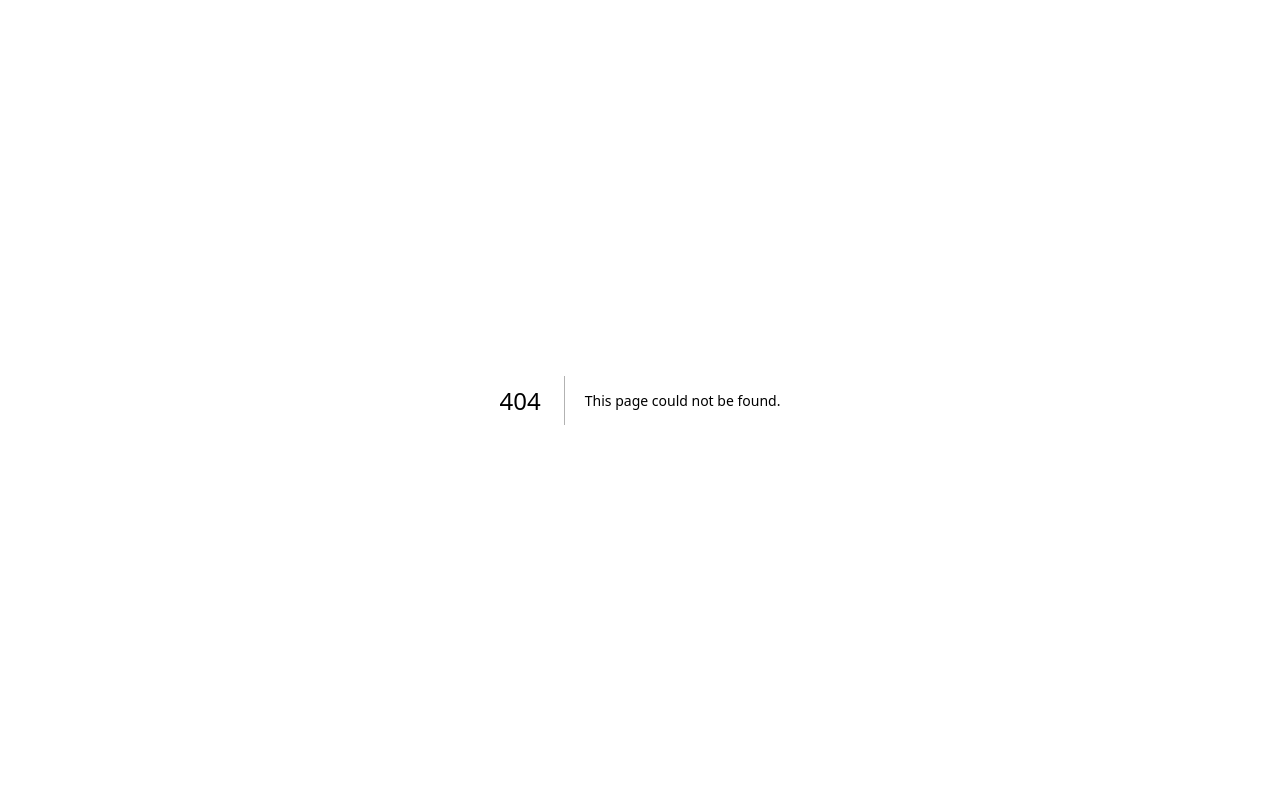
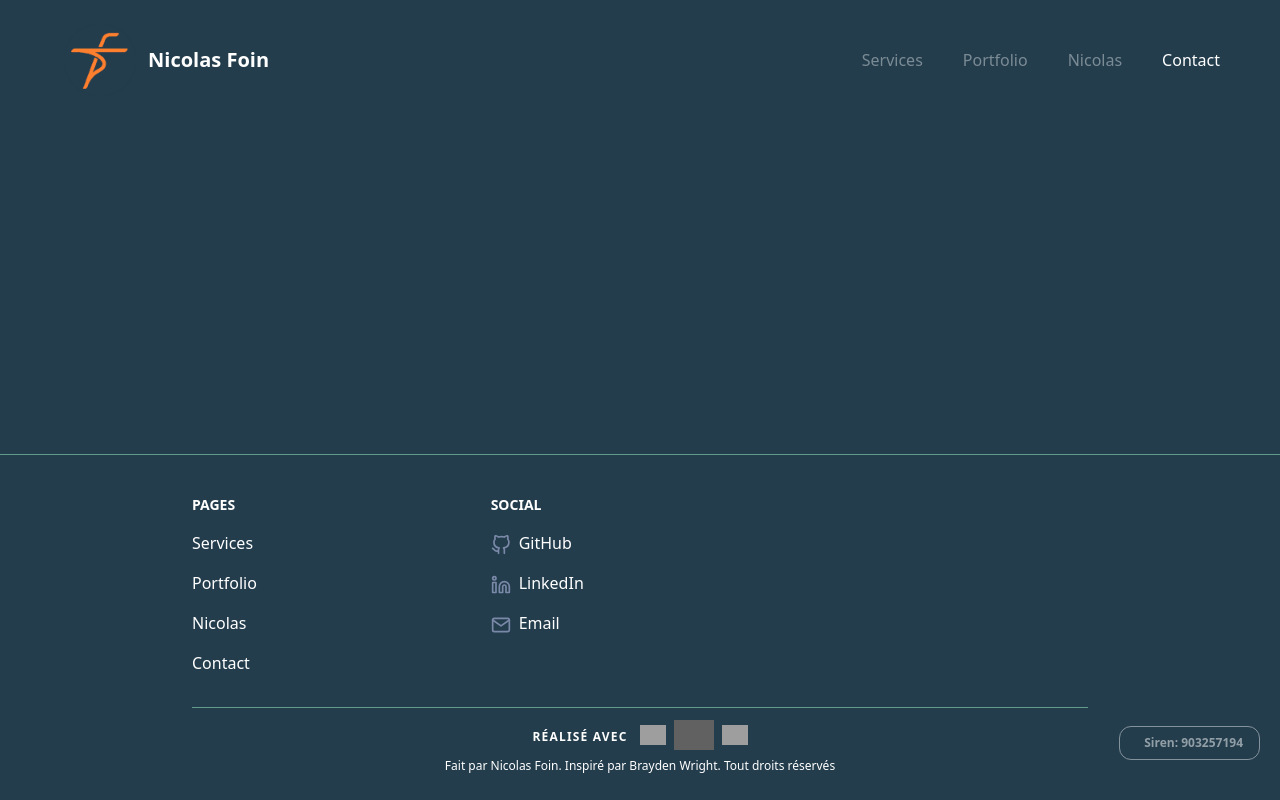
Before and after one commit to NicolasF-N7/rebranded_portfolio, a Next.js app: page /contact in a window 1280 px wide. Before the commit this address had no page. Built offline with nearby package versions, Linux system fonts and the light colour scheme; grey boxes are pictures that could not be loaded.

Commit message:
added pages files

```diff
--- a/src/components/shared/footer.tsx
+++ b/src/components/shared/footer.tsx
@@ -42,7 +42,7 @@ function Footer() {
         })}
       </div>
 
-      <div className="max-w-4xl w-full m-auto mt-8 pt-8 sm:mt-4 sm:pt-4 text-center text-fun-gray border-t border-fun-pink-dark">
+      <div className="max-w-4xl w-full m-auto mt-8 pt-8 sm:mt-4 sm:pt-4 text-center text-fun-gray border-t border-zomp">
         <div className="flex flex-col items-center justify-center ">
           <div className="inline-flex items-center uppercase text-xs font-bold tracking-widest">
             Réalisé avec{" "}
--- a/src/components/shared/mobile_navbar.tsx
+++ b/src/components/shared/mobile_navbar.tsx
@@ -64,7 +64,7 @@ export default function MobileNavbar() {
           {routes.map((item, index) => {
             return (
               <li
-                className="border-b border-gray-900 text-gray-100 text-sm font-semibold"
+                className="w-full border-b border-zomp text-gray-100 text-sm font-semibold"
                 style={{ transitionDelay: `${150 + index * 25}ms` }}
                 key={index}>
 
--- /dev/null
+++ b/src/pages/contact.tsx
@@ -0,0 +1,12 @@
+import React from "react";
+import Page from "@/components/utility/page";
+
+function contact() {
+  return (
+    <Page
+      currentPage="Contact"
+      meta={{ title: "Me contacter", desc: "Contactez moi pour discuter de vos besoins." }}>
+    </Page>
+)};
+
+export default contact;
--- a/src/pages/index.tsx
+++ b/src/pages/index.tsx
@@ -1,10 +1,7 @@
 import Image from "next/image";
-import { Inter } from "next/font/google";
 
 import Hero from "@/components/services/hero";
 import Page from "@/components/utility/page";
-
-const inter = Inter({ subsets: ["latin"] });
 
 export default function Home() {
   return (
--- /dev/null
+++ b/src/pages/nicolas.tsx
@@ -0,0 +1,12 @@
+import React from "react";
+import Page from "@/components/utility/page";
+
+function nicolas() {
+  return (
+    <Page
+      currentPage="Nicolas"
+      meta={{ title: "Qui est Nicolas?", desc: "Présentation de Nicolas" }}>
+    </Page>
+)};
+
+export default nicolas;
--- /dev/null
+++ b/src/pages/portfolio.tsx
@@ -0,0 +1,12 @@
+import React from "react";
+import Page from "@/components/utility/page";
+
+function portfolio() {
+  return (
+    <Page
+      currentPage="Portfolio"
+      meta={{ title: "Portfolio", desc: "Mes précédents projets de développement web" }}>
+    </Page>
+)};
+
+export default portfolio;
--- a/src/styles/globals.css
+++ b/src/styles/globals.css
@@ -145,7 +145,7 @@ body::-webkit-scrollbar-thumb {
 }
 
 .menuRendered li {
-  @apply border-gray-600 w-full;
+  @apply w-full;
   transform: translateX(0);
   opacity: 1;
 }
```
Also changed, not shown: package.json (+4 -3 lines), 1 other file (tests, documents, lock files or other folders).
